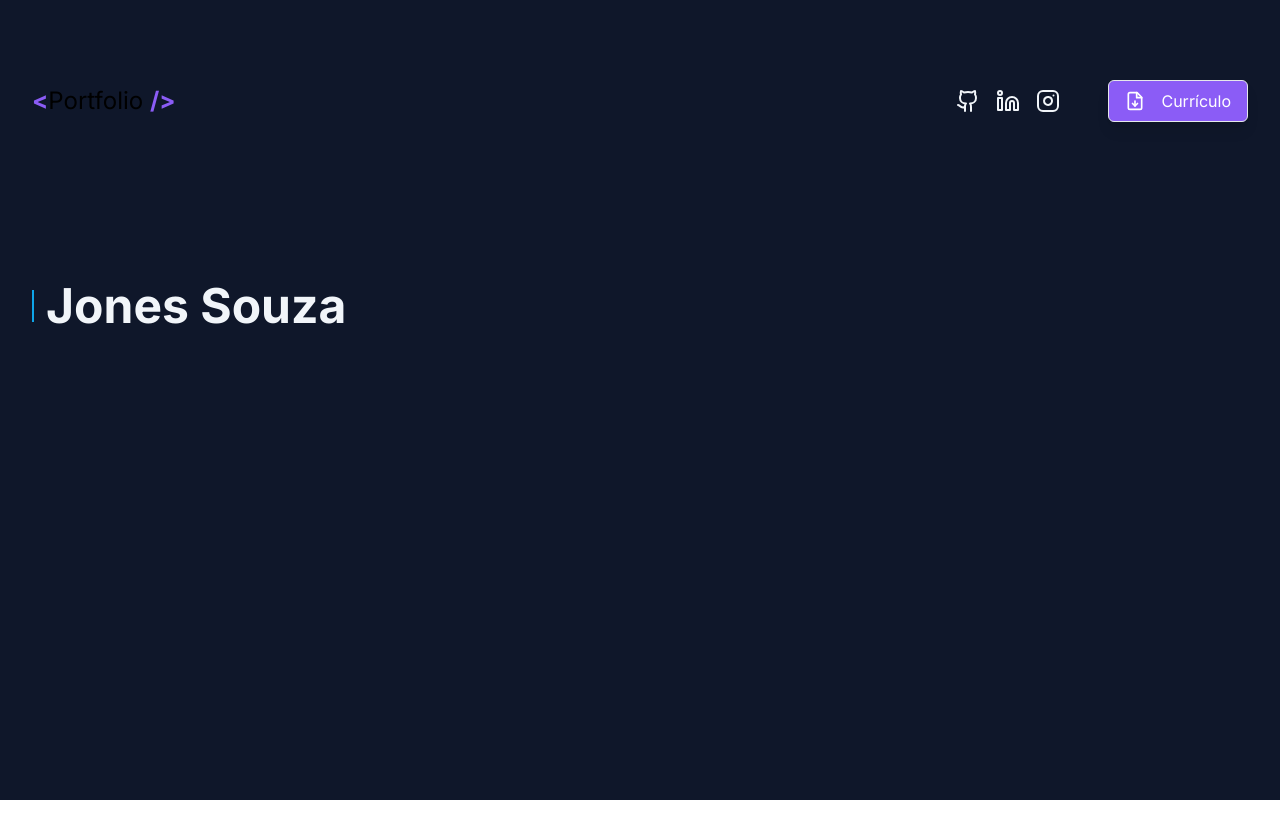
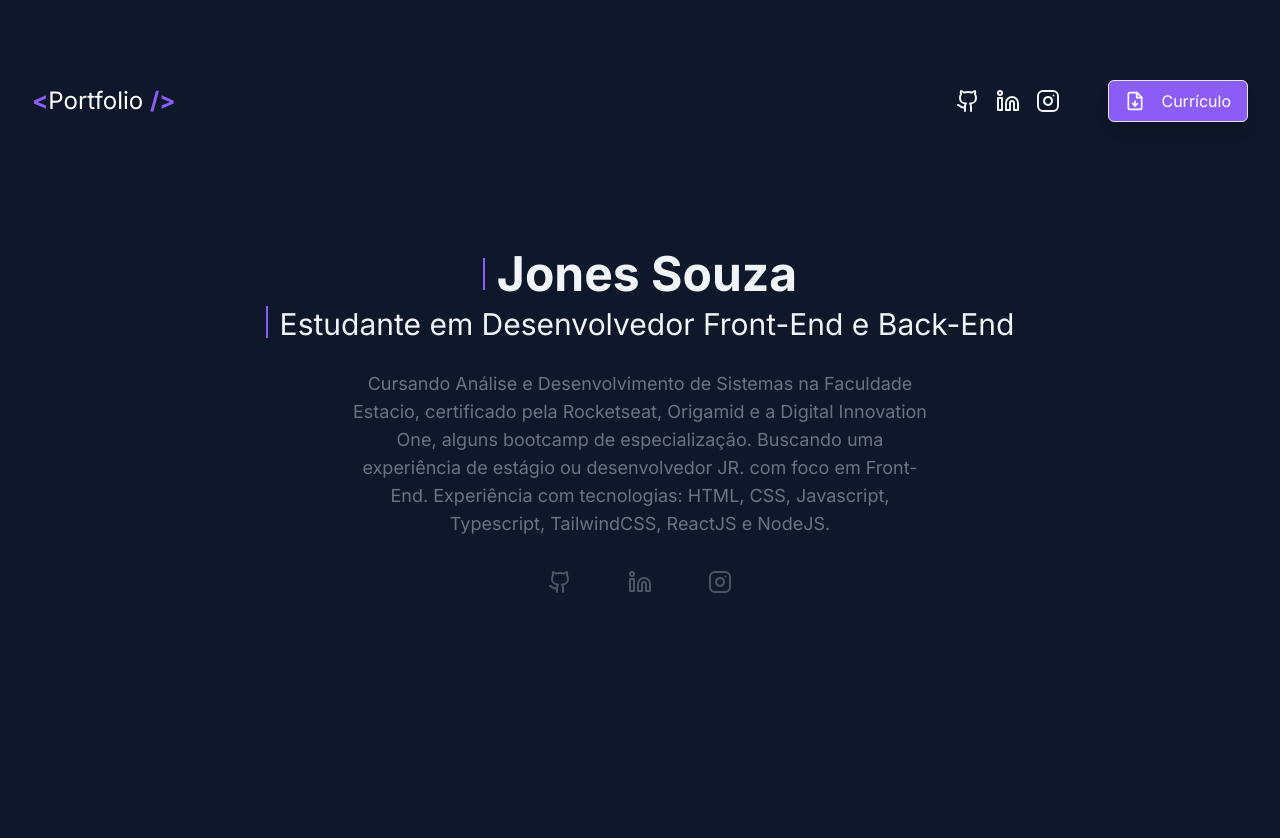
Before and after one commit to Jones-bass/portifoliosrjones, a Next.js app: page / in a window 1280 px wide. Shown: the top 838 px of the page. Before the commit the page ends 800 px from the top, so only its background shows below. Built offline with nearby package versions, Linux system fonts and the light colour scheme.

Commit message:
Estrutura Descrição

```diff
--- a/package.json
+++ b/package.json
@@ -14,6 +14,7 @@
     "@types/react-dom": "18.2.7",
     "autoprefixer": "10.4.15",
     "eslint-config-next": "13.4.19",
+    "framer-motion": "^10.16.4",
     "lucide-react": "^0.284.0",
     "next": "13.4.19",
     "postcss": "8.4.28",
--- a/src/app/page.tsx
+++ b/src/app/page.tsx
@@ -1,12 +1,9 @@
-import { Header } from '@/components/header'
+import { UserSection } from '@/components/UserSection'
 
 export default function Home() {
   return (
-    <div className="p-8 bg-slate-900 text-slate-100 h-screen">
-      <Header />
-      <h1 className="font-bold text-5xl flex items-center gap-3 before:w-0.5 before:h-8 before:bg-sky-500 before:flex">
-        Jones Souza
-      </h1>
+    <div className="p-8 bg-slate-900 text-slate-100">
+      <UserSection />
     </div>
   )
 }
--- /dev/null
+++ b/src/components/Info.tsx
@@ -0,0 +1,30 @@
+'use client'
+import { LinkSocial } from './LinkSocial'
+
+interface SocialProps {
+  UserName: string
+  Estudent: string
+  description: string
+}
+
+export function Info({ UserName, Estudent, description }: SocialProps) {
+  return (
+    <div className="text-center p-5 sm:p-10">
+      <>
+        <h2 className="font-bold text-center justify-center text-5xl flex items-center gap-3 before:w-0.5 before:h-8 before:bg-violet-500 before:flex">
+          {UserName}
+        </h2>
+
+        <h3 className="text-xl sm:text-2xl py-2 md:text-3xl flex justify-center gap-3 before:w-0.5 before:h-8 before:bg-violet-500 before:flex">
+          {Estudent}
+        </h3>
+
+        <p className="text-sm leading-6 sm:text-md py-5 sm:leading-8 text-gray-500 md:text-lg max-w-xl mx-auto">
+          {description}
+        </p>
+      </>
+
+      <LinkSocial />
+    </div>
+  )
+}
--- /dev/null
+++ b/src/components/LinkSocial.tsx
@@ -0,0 +1,30 @@
+'use client'
+import Link from 'next/link'
+import { LucideGithub, LucideInstagram, LucideLinkedin } from 'lucide-react'
+
+export function LinkSocial() {
+  return (
+    <div className="text-5xl flex justify-center gap-7 sm:gap-14 py-3 text-gray-600 md:text-6xl">
+      <Link href="https://github.com/Jones-bass" target="_blank">
+        <LucideGithub
+          aria-label="Jones souza github"
+          className="cursor-pointer hover:text-violet-800 hover:scale-150 transition-all"
+        />
+      </Link>
+
+      <Link href="https://www.linkedin.com/in/renan-fachin/" target="_blank">
+        <LucideLinkedin
+          aria-label="Jones Souza linkedin"
+          className="cursor-pointer hover:text-violet-800 hover:scale-150 transition-all"
+        />
+      </Link>
+
+      <Link href="https://www.instagram.com/jonesbass_/" target="_blank">
+        <LucideInstagram
+          aria-label="Jones Souza Instagram"
+          className="cursor-pointer hover:text-violet-800 hover:scale-150 transition-all"
+        />
+      </Link>
+    </div>
+  )
+}
--- /dev/null
+++ b/src/components/UserSection.tsx
@@ -0,0 +1,26 @@
+'use client'
+import { motion } from 'framer-motion'
+import { Info } from './Info'
+import { Header } from './header'
+
+export function UserSection() {
+  return (
+    <motion.section
+      className="min-h-screen"
+      initial={{ opacity: 0 }}
+      animate={{ opacity: 1 }}
+      transition={{ delay: 0.4, duration: 0.9 }}
+    >
+      <Header />
+
+      <Info
+        UserName={'Jones Souza'}
+        Estudent={'Estudante em Desenvolvedor Front-End e Back-End'}
+        description={`Cursando Análise e Desenvolvimento de Sistemas na Faculdade Estacio,
+        certificado pela Rocketseat, Origamid e a Digital Innovation One, alguns bootcamp de especialização.
+        Buscando uma experiência de estágio ou desenvolvedor JR. com foco em Front-End.
+        Experiência com tecnologias: HTML, CSS, Javascript, Typescript, TailwindCSS, ReactJS e NodeJS.`}
+      />
+    </motion.section>
+  )
+}
--- a/src/components/header.tsx
+++ b/src/components/header.tsx
@@ -1,11 +1,12 @@
+import Link from 'next/link'
 import { FileDown, GithubIcon, InstagramIcon, LinkedinIcon } from 'lucide-react'
 
 export function Header() {
   return (
-    <nav className="py-8 sm:py-12 mb-10 md:mb-28 flex justify-between items-center">
-      <span className="text-xl sm:text-2xl text-violet-500 hover:text-black hover:dark:text-violet-400 font-bold">
+    <nav className="py-8 sm:py-12 mb-10 flex justify-between items-center">
+      <span className="text-xl sm:text-2xl text-violet-500 hover:text-white font-bold">
         {'<'}
-        <strong className="text-black text-2xl dark:text-white hover:text-violet-500 cursor-pointer font-normal">
+        <strong className="text-white text-2xl hover:text-violet-500 cursor-pointer font-normal">
           Portfolio {''}
         </strong>
         {'/>'}
@@ -13,27 +14,34 @@ export function Header() {
 
       <ul className="flex items-center gap-4">
         <li>
-          <a href="https://github.com/Jones-bass">
-            <GithubIcon className="cursor-pointer text-xl sm:text-2xl" />
-          </a>
+          <Link
+            href="https://github.com/Jones-bass"
+            target="_blank"
+            aria-label="Jones Souza Github"
+            rel="noreferrer"
+          >
+            <GithubIcon className="cursor-pointer text-xl sm:text-2xl hover:text-violet-500" />
+          </Link>
         </li>
         <li>
-          <a
+          <Link
             href="https://www.linkedin.com/in/jonessouza/"
             target="_blank"
+            aria-label="Jones Souza Likedin"
             rel="noreferrer"
           >
-            <LinkedinIcon className="cursor-pointer text-xl sm:text-2xl" />
-          </a>
+            <LinkedinIcon className="cursor-pointer text-xl sm:text-2xl hover:text-violet-500" />
+          </Link>
         </li>
         <li>
-          <a
+          <Link
             href="https://www.instagram.com/jonesbass_/"
             target="_blank"
+            aria-label="Jones Souza Instagram"
             rel="noreferrer"
           >
-            <InstagramIcon className="cursor-pointer text-xl sm:text-2xl" />
-          </a>
+            <InstagramIcon className="cursor-pointer text-xl sm:text-2xl hover:text-violet-500" />
+          </Link>
         </li>
 
         <li className="text-white hover:text-violet-700">
```
Also changed, not shown: 1 other file (tests, documents, lock files or other folders).
